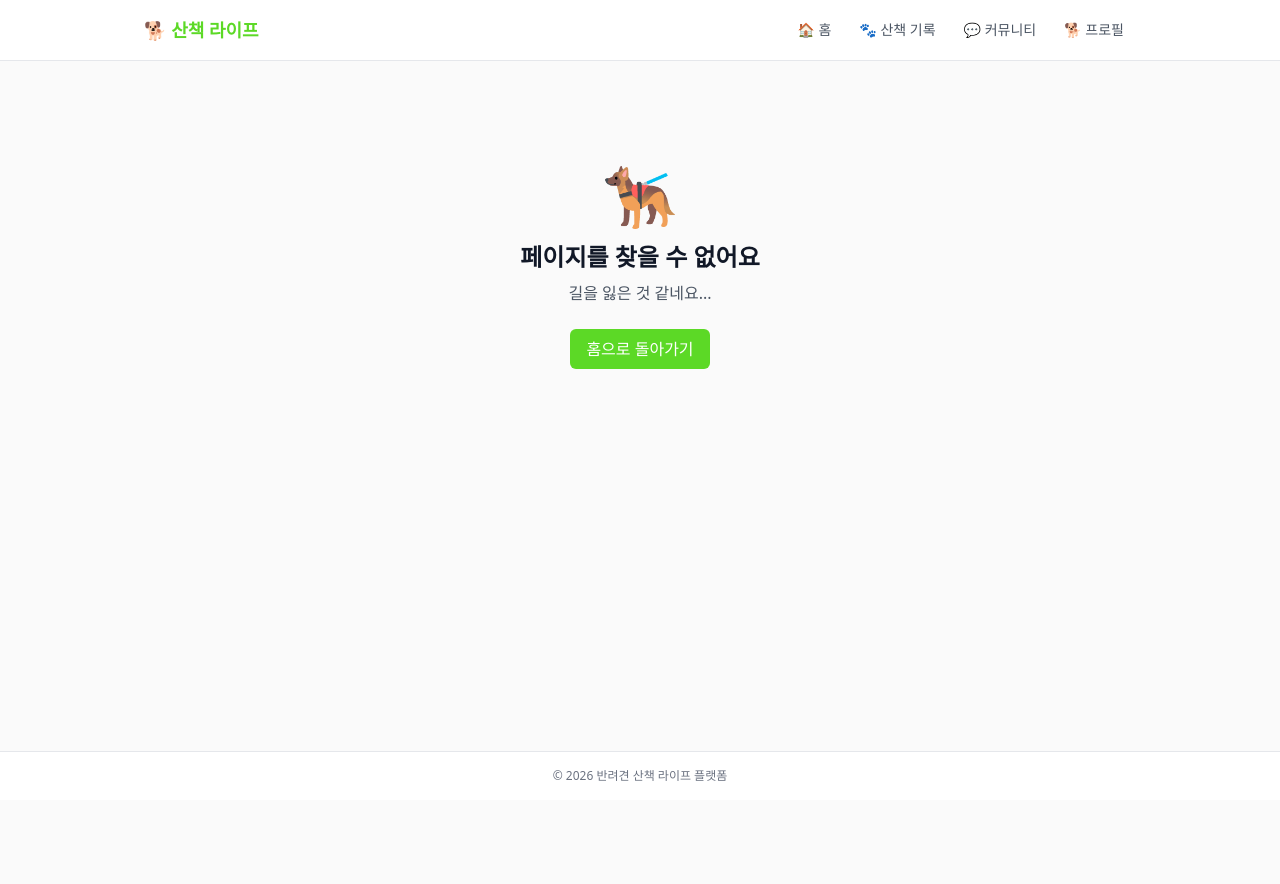
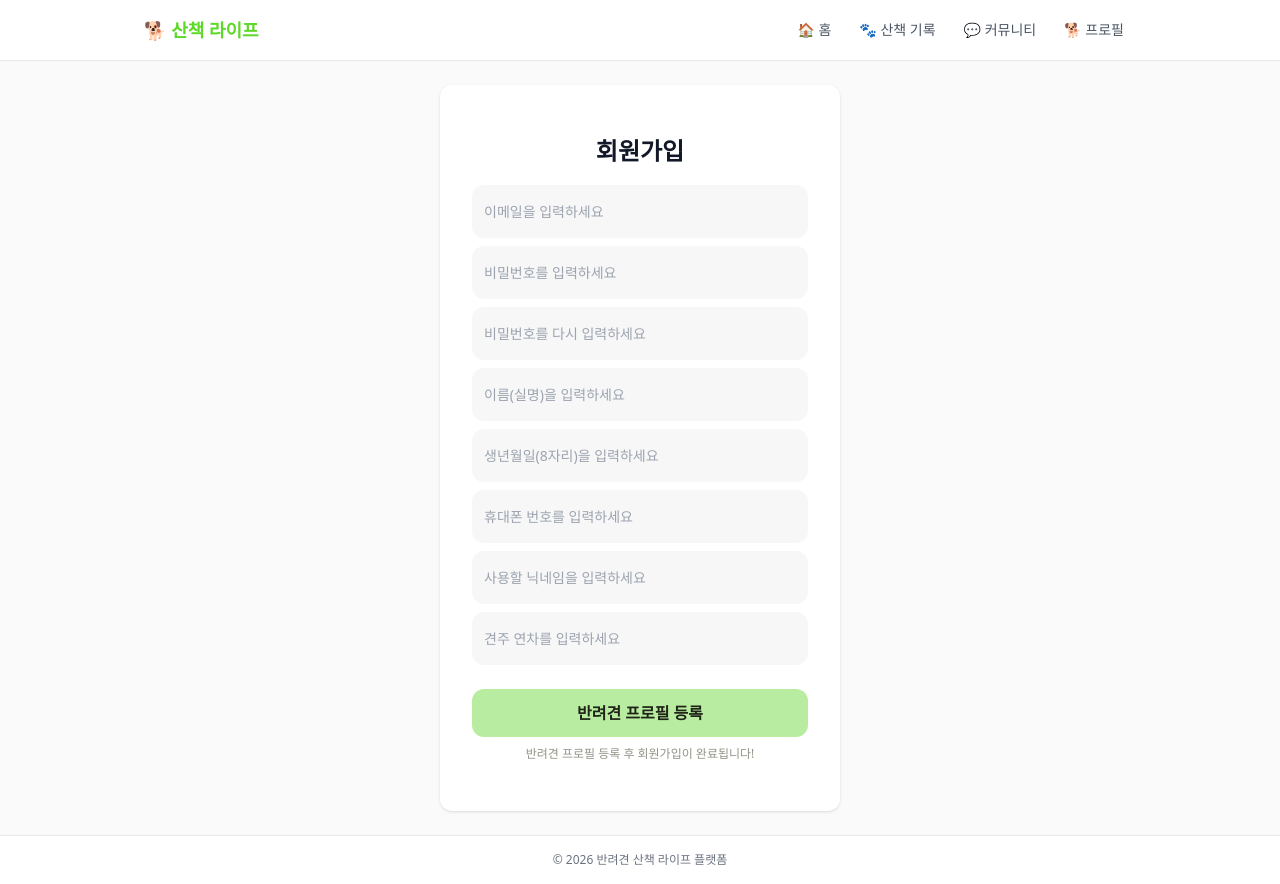
Before and after one commit to wodud17711/first-team-project, a React (Vite) app in the folder frontend/: page /join in a window 1280 px wide. Before the commit the page ends 800 px from the top, so only its background shows below. Built offline with nearby package versions, Linux system fonts and the light colour scheme.

Commit message:
feat: 회원가입 페이지 중간저장

```diff
--- a/frontend/src/App.jsx
+++ b/frontend/src/App.jsx
@@ -5,6 +5,7 @@ import WalkRecord from './pages/WalkRecord'
 import Community from './pages/Community'
 import Profile from './pages/Profile'
 import Login from './pages/Login'
+import Join from './pages/Join'
 import NotFound from './pages/NotFound'
 
 function App() {
@@ -18,6 +19,7 @@ function App() {
           <Route path="/profile" element={<Profile />} />
 
           <Route path="/login" element={<Login />} />
+          <Route path="/join" element={<Join />} />
 
           <Route path="*" element={<NotFound />} />
         </Route>
--- /dev/null
+++ b/frontend/src/pages/Join.jsx
@@ -0,0 +1,100 @@
+import { useState } from "react"
+
+
+function Join() {
+
+    // 사용자 정보 입력값 저장하는 저장소역할
+    const [form, setForm] = useState({
+        email:"",
+        password:"",
+        password2:"",
+        name:"",
+        birth:"",
+        phone:"",
+        nickname:"",
+        career:"",
+    })
+
+    // input들을 한 함수로 다 처리하는 역할
+    // 사용자가 입력한 값 value를 form 객체의 해당 필드에 넣어주는 함수
+    const handleChange = (e) => {   // input에서 발생한 이벤트(e)를 받음
+        const {name, value} = e.target   // name: 어떤 input인지, value: 사용자가 입력한 값
+        setForm({
+            ...form,   // 기존 form 다 복사
+            [name]: value   // name에 해당하는 값만 바꾸기
+        })
+    }
+
+    // '반려견 프로필 등록' 버튼 눌렀을 때, 페이지의 새로고침 방지 및 입력값 확인하는 함수
+    const handleSubmit = (e) => {
+        e.preventDefault()  // 새로고침 막는 것
+        console.log(form)   // 현재 입력된 값 전체 출력
+    }
+
+  return (
+    <div className="flex flex-col items-center space-y-6">
+
+      <section className="w-[400px] bg-white rounded-xl px-8 py-12 shadow">
+
+        <form onSubmit={handleSubmit}
+              className="flex flex-col items-center">
+            <h1 className="text-[24px] font-bold">회원가입</h1>
+            <div>
+
+            </div>
+            {/* 사용자 정보 입력칸 */}
+            <div className="w-full mt-4 flex flex-col gap-2">
+                <input type="text" name="email" placeholder="이메일을 입력하세요"
+                             value={form.email} onChange={handleChange}
+                    className="px-3 py-4 bg-[#f7f7f7] rounded-xl focus:outline-brand-300
+                               text-[14px] text-txtcolor-900"/>
+                <input type="password" name="password" placeholder="비밀번호를 입력하세요"
+                             value={form.password} onChange={handleChange}
+                    className="px-3 py-4 bg-[#f7f7f7] rounded-xl focus:outline-brand-300
+                               text-[14px] text-txtcolor-900"/>
+                <input type="password" name="password2" placeholder="비밀번호를 다시 입력하세요"
+                             value={form.password2} onChange={handleChange}
+                    className="px-3 py-4 bg-[#f7f7f7] rounded-xl focus:outline-brand-300
+                               text-[14px] text-txtcolor-900"/>
+                <input type="text" name="name" placeholder="이름(실명)을 입력하세요"
+                             value={form.name} onChange={handleChange}
+                    className="px-3 py-4 bg-[#f7f7f7] rounded-xl focus:outline-brand-300
+                               text-[14px] text-txtcolor-900"/>
+                <input type="text" name="birth" inputMode="numeric" placeholder="생년월일(8자리)을 입력하세요"
+                             value={form.birth} onChange={handleChange}
+                    className="px-3 py-4 bg-[#f7f7f7] rounded-xl focus:outline-brand-300
+                               text-[14px] text-txtcolor-900"/>
+                <input type="tel" name="phone" placeholder="휴대폰 번호를 입력하세요"
+                             value={form.phone} onChange={handleChange}
+                    className="px-3 py-4 bg-[#f7f7f7] rounded-xl focus:outline-brand-300
+                               text-[14px] text-txtcolor-900"/>
+                <input type="text" name="nickname" placeholder="사용할 닉네임을 입력하세요"
+                             value={form.nickname} onChange={handleChange}
+                    className="px-3 py-4 bg-[#f7f7f7] rounded-xl focus:outline-brand-300
+                               text-[14px] text-txtcolor-900"/>
+                <input type="text" name="career" placeholder="견주 연차를 입력하세요"
+                             value={form.career} onChange={handleChange}
+                    className="px-3 py-4 bg-[#f7f7f7] rounded-xl focus:outline-brand-300
+                               text-[14px] text-txtcolor-900"/>
+            </div>
+
+            {/* 반려견 프로필 등록 버튼 */}
+            <div className="w-full mt-6 flex flex-col gap-2">
+                <button className="py-3 bg-brand-300 rounded-xl
+                                   text-[16px] font-bold text-txtcolor-900">반려견 프로필 등록</button>
+            </div>
+            {/* 버튼 밑 공지글 */}
+            <div className="w-full mt-2 flex items-center justify-center
+                            text-[12px] text-txtcolor-400 gap-3">
+                <p>반려견 프로필 등록 후 회원가입이 완료됩니다!</p>
+            </div>
+
+        </form>
+
+      </section>
+
+    </div>
+  )
+}
+
+export default Join
--- a/frontend/src/pages/Login.jsx
+++ b/frontend/src/pages/Login.jsx
@@ -1,3 +1,4 @@
+import { Link } from "react-router-dom"
 
 
 function Login() {
@@ -40,7 +41,7 @@ function Login() {
                     <div className="flex-1 w-px h-3 bg-txtcolor-200"/>
                     <button>비밀번호 찾기</button>
                     <div className="flex-1 w-px h-3 bg-txtcolor-200"/>
-                    <button>회원가입</button>
+                    <Link to="/join">회원가입</Link>
                 </div>
             </div>
 
```
